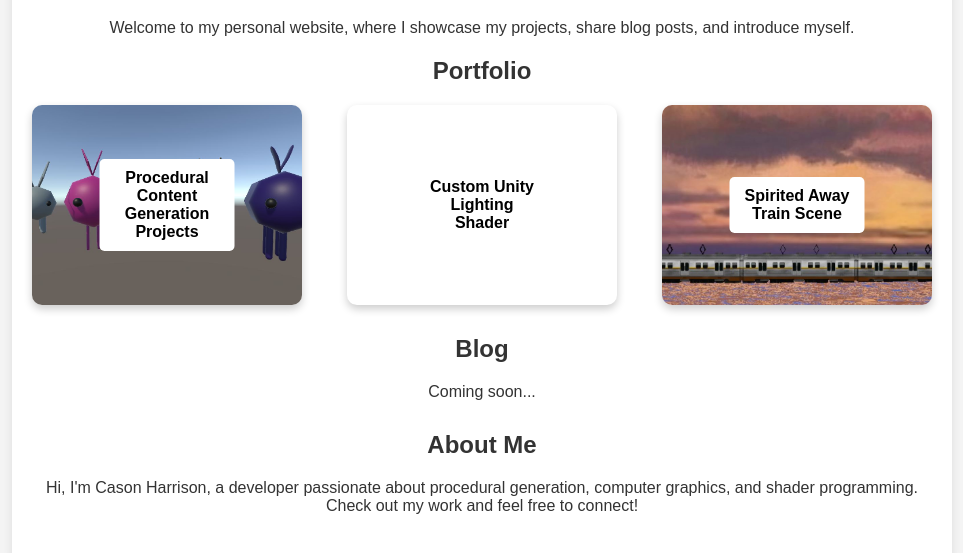
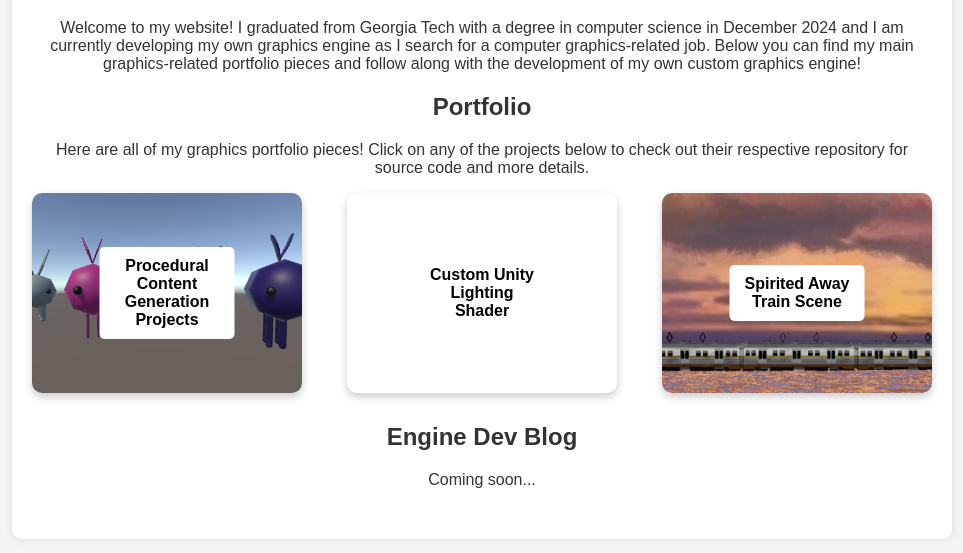
Before and after one commit to CasonHarrison/casonharrison.github.io, a plain HTML site: page index.html in a window 1280 px wide. Shown: the part 101-654 px from the top of the page, without its empty margins (158-1121 px from the left). Drawn offline with Linux system fonts and the light colour scheme.

Commit message:
Update index.html

```diff
--- a/index.html
+++ b/index.html
@@ -62,10 +62,12 @@
 <body>
     <div class="container">
         <h1>Cason Harrison</h1>
-        <p>Welcome to my personal website, where I showcase my projects, share blog posts, and introduce myself.</p>
+        <p>Welcome to my website! I graduated from Georgia Tech with a degree in computer science in December 2024 and I am currently developing my own graphics engine as I search for a computer graphics-related job.
+            Below you can find my main graphics-related portfolio pieces and follow along with the development of my own custom graphics engine! </p>
 
         <div class="section">
             <h2>Portfolio</h2>
+            <p> Here are all of my graphics portfolio pieces! Click on any of the projects below to check out their respective repository for source code and more details. </p>
             <div class="portfolio-table">
                 <div class="portfolio-item" style="background-image: url('images/pcgthumbnail.jpg');">
                     <a href="https://github.com/CasonHarrison/Procedural-Content-Generation-Projects" target="_blank">Procedural Content Generation Projects</a>
@@ -80,13 +82,8 @@
         </div>
 
         <div class="section">
-            <h2>Blog</h2>
+            <h2>Engine Dev Blog</h2>
             <p>Coming soon...</p>
-        </div>
-
-        <div class="section">
-            <h2>About Me</h2>
-            <p>Hi, I'm Cason Harrison, a developer passionate about procedural generation, computer graphics, and shader programming. Check out my work and feel free to connect!</p>
         </div>
     </div>
 </body>
```
